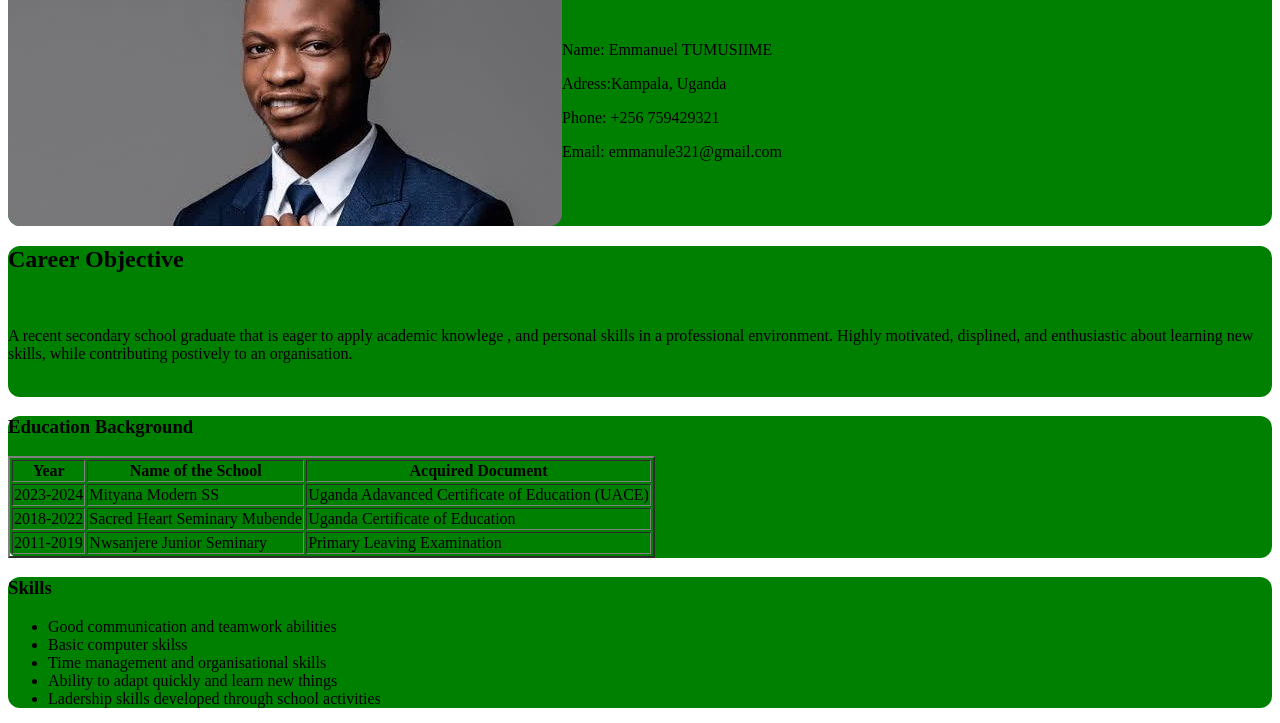
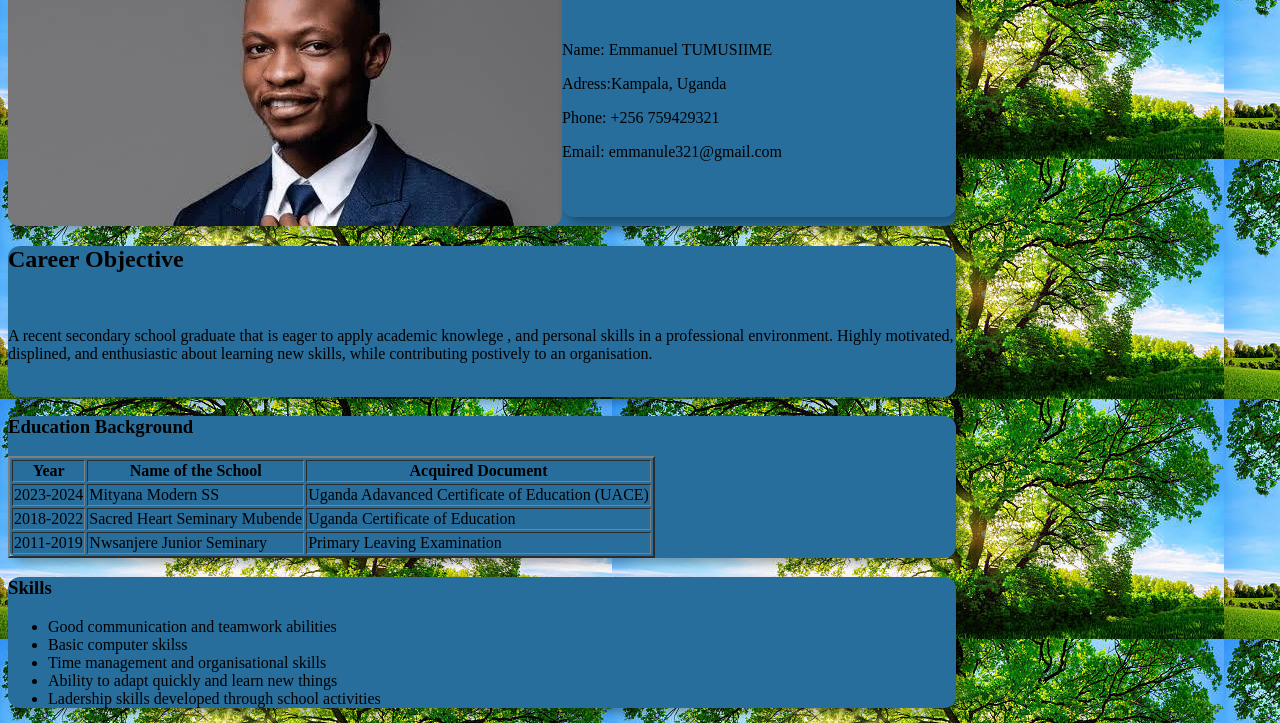
Before and after one commit to emmanueltumu/webdivblogposttumusiime1, a plain HTML site: page CV.html in a window 1280 px wide. Shown: the part 81-804 px from the top of the page. Drawn offline with Linux system fonts and the light colour scheme.

Commit message:
Add files via upload

```diff
--- a/style.css
+++ b/style.css
@@ -1,10 +1,15 @@
 .mother div{
      margin-bottom: 1%;
-     background-color: green;
+     background-color: rgb(39, 110, 157);
      border-radius: 12px;
+     box-shadow: 5px 5px 10px rgba(0,0,0,0.3);
+     width: 75%;
+      justify-content: center;
 }
 
-
+body{
+  background-image: url(istockphoto-598058914-612x612.jpg);
+}
 
 
 .personality{
--- a/stylesheet.css
+++ b/stylesheet.css
@@ -1,4 +1,4 @@
-q.mainpost{
+.mainpost{
   display: flex;
   flex-direction: row;
   justify-content: space-between;
```
